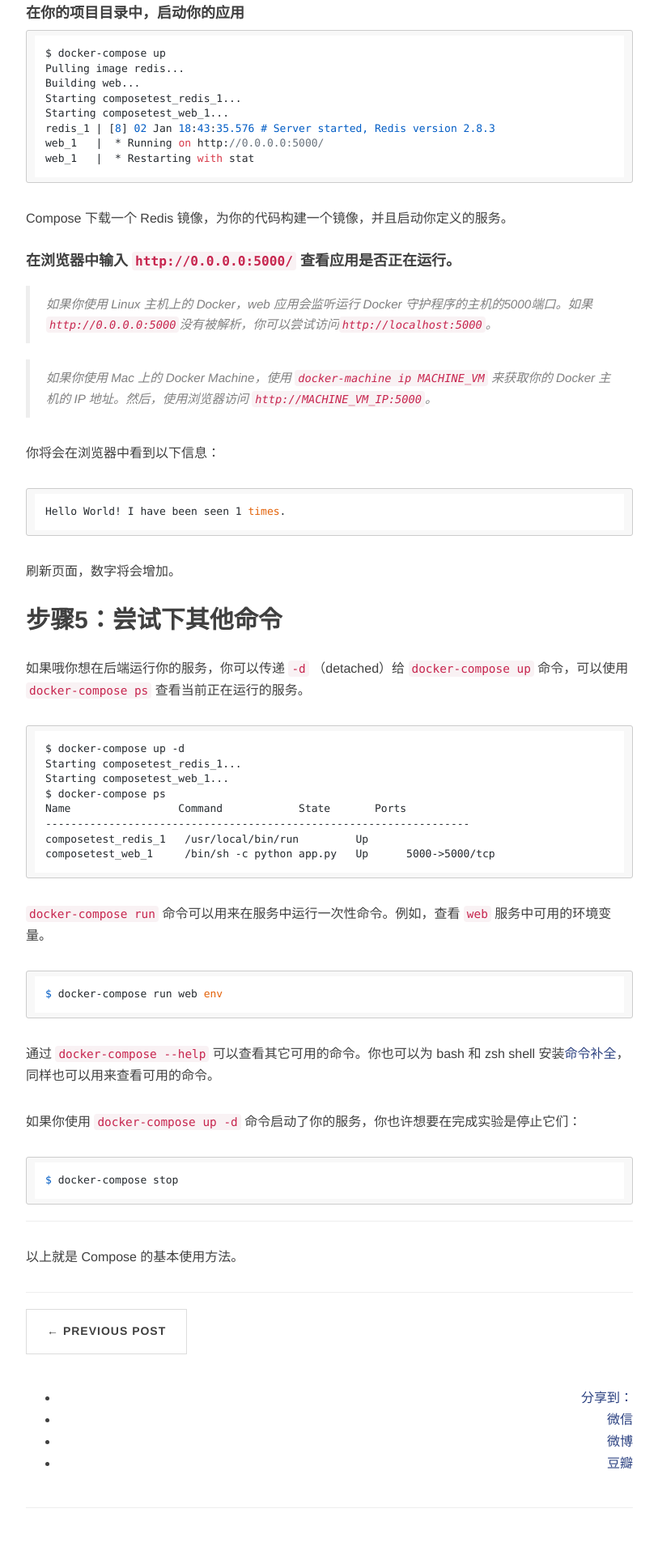
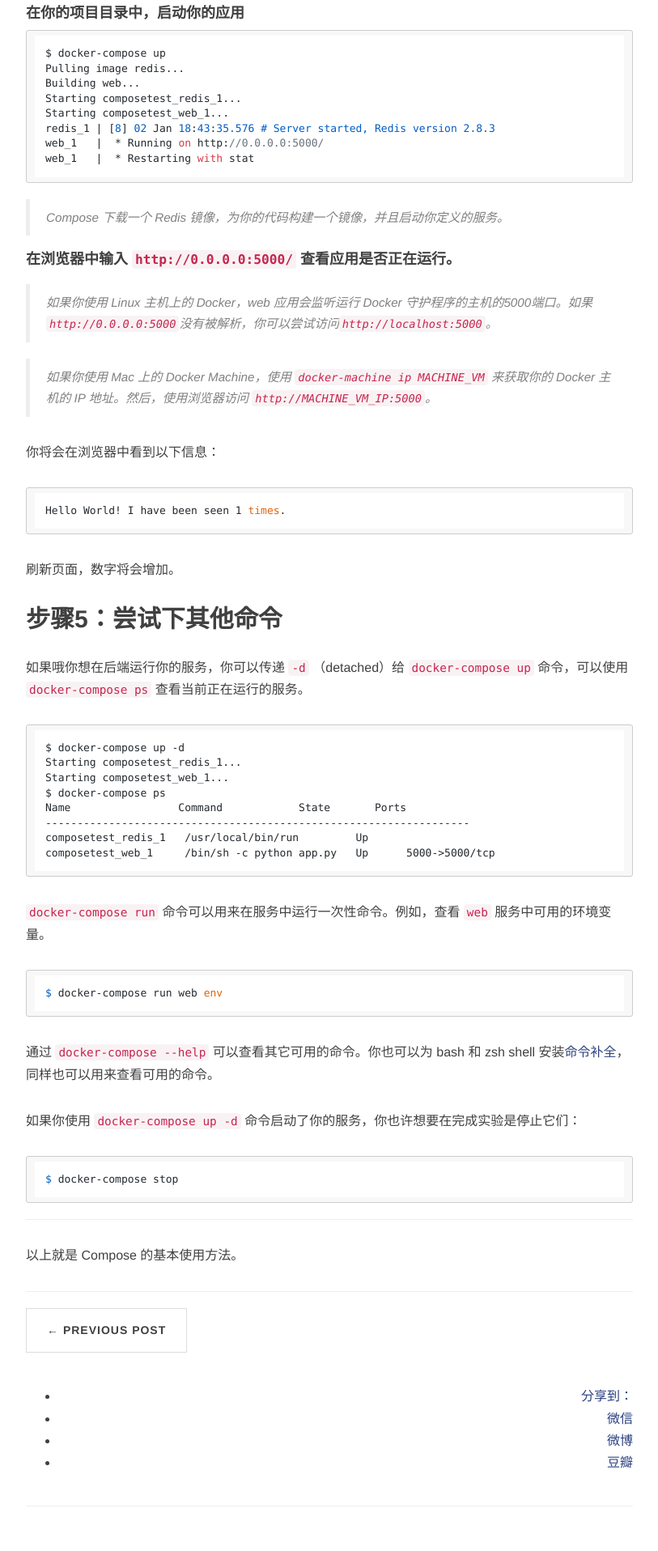
Before and after one commit to blkart/blkart.github.io, a Jekyll site: the page built from _posts/2016-01-12-docker-compose-usage.md, in a window 1280 px wide. Shown: the part 3121-5037 px from the top of the page at 81% size, without its empty margins (233-1046 px from the left). Built offline with Jekyll 4.4.1, drawn with Linux system fonts in a browser that asks for light colours; nearby versions of some CDN libraries; comment, search, counter and statistics services are not loaded.

Commit message:
调整格式
Signed-off-by: blkart <blkart.org@gmail.com>

````diff
--- a/_posts/2016-01-12-docker-compose-usage.md
+++ b/_posts/2016-01-12-docker-compose-usage.md
@@ -125,7 +125,7 @@ PS: 继续翻译使用篇，[原文链接](https://docs.docker.com/compose/getti
     web_1   |  * Running on http://0.0.0.0:5000/
     web_1   |  * Restarting with stat
 
-Compose 下载一个 Redis 镜像，为你的代码构建一个镜像，并且启动你定义的服务。
+> Compose 下载一个 Redis 镜像，为你的代码构建一个镜像，并且启动你定义的服务。
 
 #### 在浏览器中输入 ```http://0.0.0.0:5000/``` 查看应用是否正在运行。
 
````
